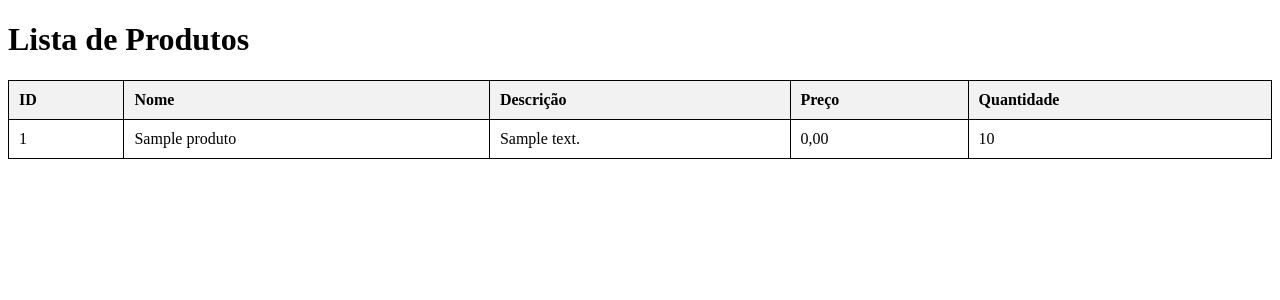
After one commit to wanvan10/uni9-crud-produto, a PHP site: page /produto-listar.php in a window 1280 px wide. The commit adds this page. Shown: the top 300 px of the page. Run offline with PHP 8.4, Linux system fonts and the light colour scheme; tables that the repository leaves empty or names only in its code hold one stand-in row (values such as "Sample post").

Commit message:
desenvolver exemplos

```diff
--- a/index.php
+++ b/index.php
@@ -10,5 +10,11 @@
 
 echo 'Olá, mundo';
 ?>
+
+<div class="button-container">
+    <button onclick="window.location.href='produto-cadastrar.php';">Adicionar Produto</button>
+    <button onclick="window.location.href='produto-listar.php';">Listar Produtos</button>
+</div>
+
 </body>
 </html>
--- /dev/null
+++ b/produto-listar.php
@@ -0,0 +1,67 @@
+<?php
+// Incluir a classe Produto
+require_once 'produto.php';
+
+// Instanciar a classe Produto
+$produto = new Produto();
+
+// Listar os produtos
+$produtos = $produto->listarProdutos();
+
+?>
+
+<!DOCTYPE html>
+<html lang="pt-BR">
+<head>
+    <meta charset="UTF-8">
+    <meta http-equiv="X-UA-Compatible" content="IE=edge">
+    <meta name="viewport" content="width=device-width, initial-scale=1.0">
+    <title>Lista de Produtos</title>
+    <style>
+        table {
+            width: 100%;
+            border-collapse: collapse;
+        }
+        table, th, td {
+            border: 1px solid black;
+        }
+        th, td {
+            padding: 10px;
+            text-align: left;
+        }
+        th {
+            background-color: #f2f2f2;
+        }
+    </style>
+</head>
+<body>
+    <h1>Lista de Produtos</h1>
+
+    <?php if (count($produtos) > 0): ?>
+        <table>
+            <thead>
+                <tr>
+                    <th>ID</th>
+                    <th>Nome</th>
+                    <th>Descrição</th>
+                    <th>Preço</th>
+                    <th>Quantidade</th>
+                </tr>
+            </thead>
+            <tbody>
+                <?php foreach ($produtos as $produto): ?>
+                    <tr>
+                        <td><?php echo htmlspecialchars($produto['id']); ?></td>
+                        <td><?php echo htmlspecialchars($produto['nome']); ?></td>
+                        <td><?php echo htmlspecialchars($produto['descricao']); ?></td>
+                        <td><?php echo htmlspecialchars(number_format($produto['preco'], 2, ',', '.')); ?></td>
+                        <td><?php echo htmlspecialchars($produto['quantidade']); ?></td>
+                    </tr>
+                <?php endforeach; ?>
+            </tbody>
+        </table>
+    <?php else: ?>
+        <p>Nenhum produto encontrado.</p>
+    <?php endif; ?>
+</body>
+</html>
--- a/produto.php
+++ b/produto.php
@@ -2,13 +2,12 @@
 
 class Produto {
     private $conn;
+    private $host = "65.108.237.84";
+    private $db = "prog_web";
+    private $user = "usrapp";
+    private $pass = "010203";
 
     public function __construct() {
-        $host = "65.108.237.84";
-        $db = "prog_web";
-        $user = "usrapp";
-        $pass = "010203";
-
         // Criar conexão com o banco de dados
         $this->conn = new mysqli($this->host, $this->user, $this->pass, $this->db);
 
@@ -22,19 +21,13 @@ class Produto {
     public function adicionarProduto($nome, $descricao, $preco, $quantidade) {
         $sql = "INSERT INTO produtos (nome, descricao, preco, quantidade) VALUES (?, ?, ?, ?)";
 
-        // Preparar a consulta
         if ($stmt = $this->conn->prepare($sql)) {
-            // Vincular os parâmetros
             $stmt->bind_param("ssdi", $nome, $descricao, $preco, $quantidade);
-
-            // Executar a consulta
             if ($stmt->execute()) {
                 echo "Produto adicionado com sucesso!";
             } else {
                 echo "Erro ao adicionar o produto: " . $this->conn->error;
             }
-
-            // Fechar a instrução
             $stmt->close();
         } else {
             echo "Erro ao preparar a consulta: " . $this->conn->error;
@@ -48,15 +41,46 @@ class Produto {
 
         if ($result->num_rows > 0) {
             $produtos = [];
-
-            // Buscar cada linha de resultado e armazenar no array
             while ($row = $result->fetch_assoc()) {
                 $produtos[] = $row;
             }
-
             return $produtos;
         } else {
             return [];
+        }
+    }
+
+    // Método para alterar um produto
+    public function alterarProduto($id, $nome, $descricao, $preco, $quantidade) {
+        $sql = "UPDATE produtos SET nome = ?, descricao = ?, preco = ?, quantidade = ? WHERE id = ?";
+
+        if ($stmt = $this->conn->prepare($sql)) {
+            $stmt->bind_param("ssdii", $nome, $descricao, $preco, $quantidade, $id);
+            if ($stmt->execute()) {
+                echo "Produto atualizado com sucesso!";
+            } else {
+                echo "Erro ao atualizar o produto: " . $this->conn->error;
+            }
+            $stmt->close();
+        } else {
+            echo "Erro ao preparar a consulta: " . $this->conn->error;
+        }
+    }
+
+    // Método para excluir um produto
+    public function excluirProduto($id) {
+        $sql = "DELETE FROM produtos WHERE id = ?";
+
+        if ($stmt = $this->conn->prepare($sql)) {
+            $stmt->bind_param("i", $id);
+            if ($stmt->execute()) {
+                echo "Produto excluído com sucesso!";
+            } else {
+                echo "Erro ao excluir o produto: " . $this->conn->error;
+            }
+            $stmt->close();
+        } else {
+            echo "Erro ao preparar a consulta: " . $this->conn->error;
         }
     }
 
```
Also changed, not shown: produto-alterar.php (added, +87 -0 lines), .devcontainer/devcontainer.json (deleted).
